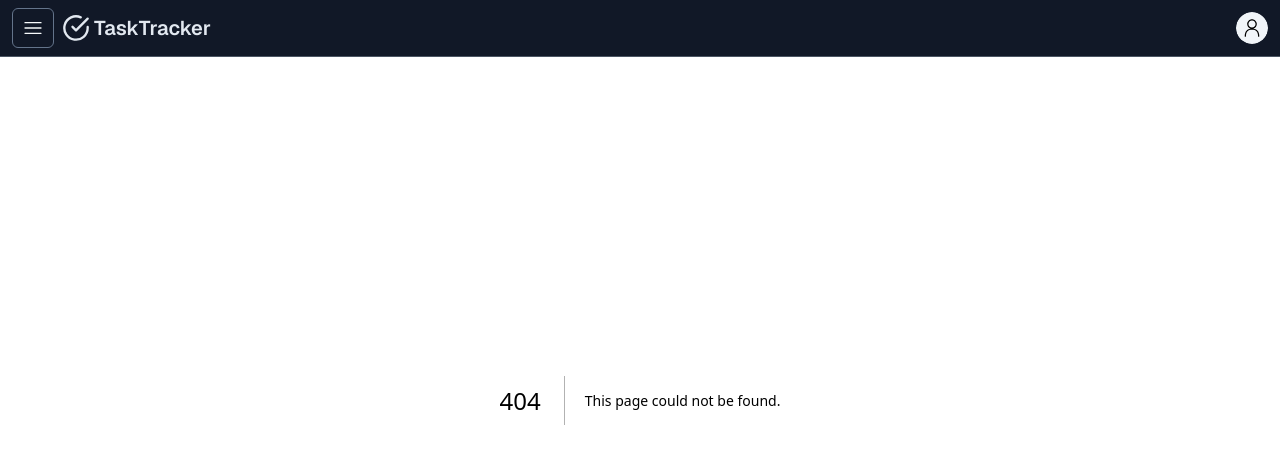
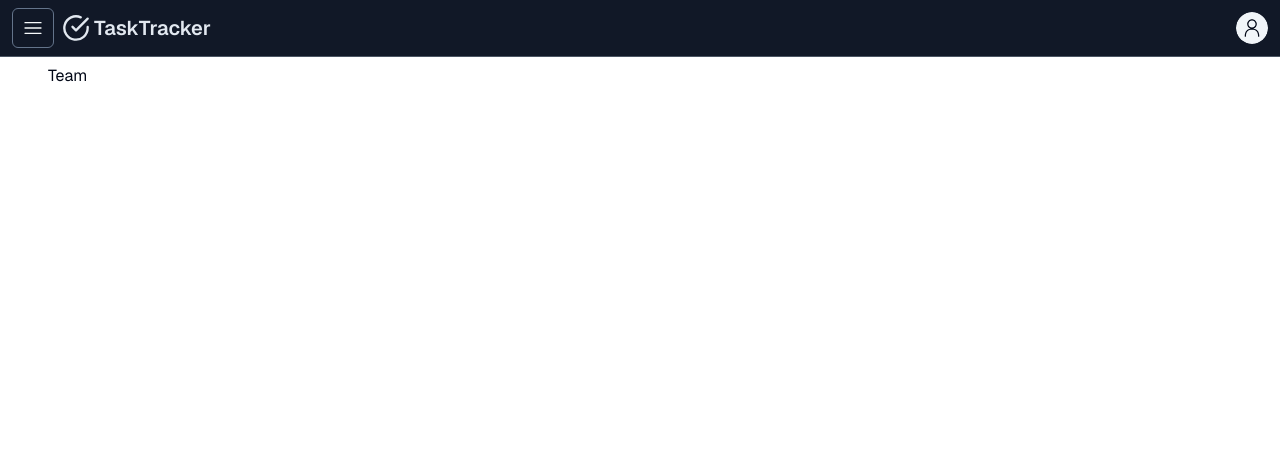
Before and after one commit to KennyMwendwaX/task-trace, a Next.js app: page /team in a window 1280 px wide. Before the commit this address had no page. Shown: the top 464 px of the page. Built offline with nearby package versions, Linux system fonts and the light colour scheme.

Commit message:
Created page.tsx for /team

```diff
--- /dev/null
+++ b/app/team/page.tsx
@@ -0,0 +1,7 @@
+export default function Team() {
+  return (
+    <>
+      <div className="container mx-auto mt-4 px-12 pb-5 pt-12">Team</div>
+    </>
+  );
+}
--- a/components/Sidebar.tsx
+++ b/components/Sidebar.tsx
@@ -54,7 +54,7 @@ export default function Sidebar() {
               <span>Upcoming</span>
             </Link>
             <Link
-              href="/upcoming"
+              href="/team"
               className="flex items-center py-2 space-x-4 rounded-lg cursor-pointer hover:bg-slate-200">
               <FiUsers className="ml-2 w-5 h-5" />
               <span>Team</span>
```
